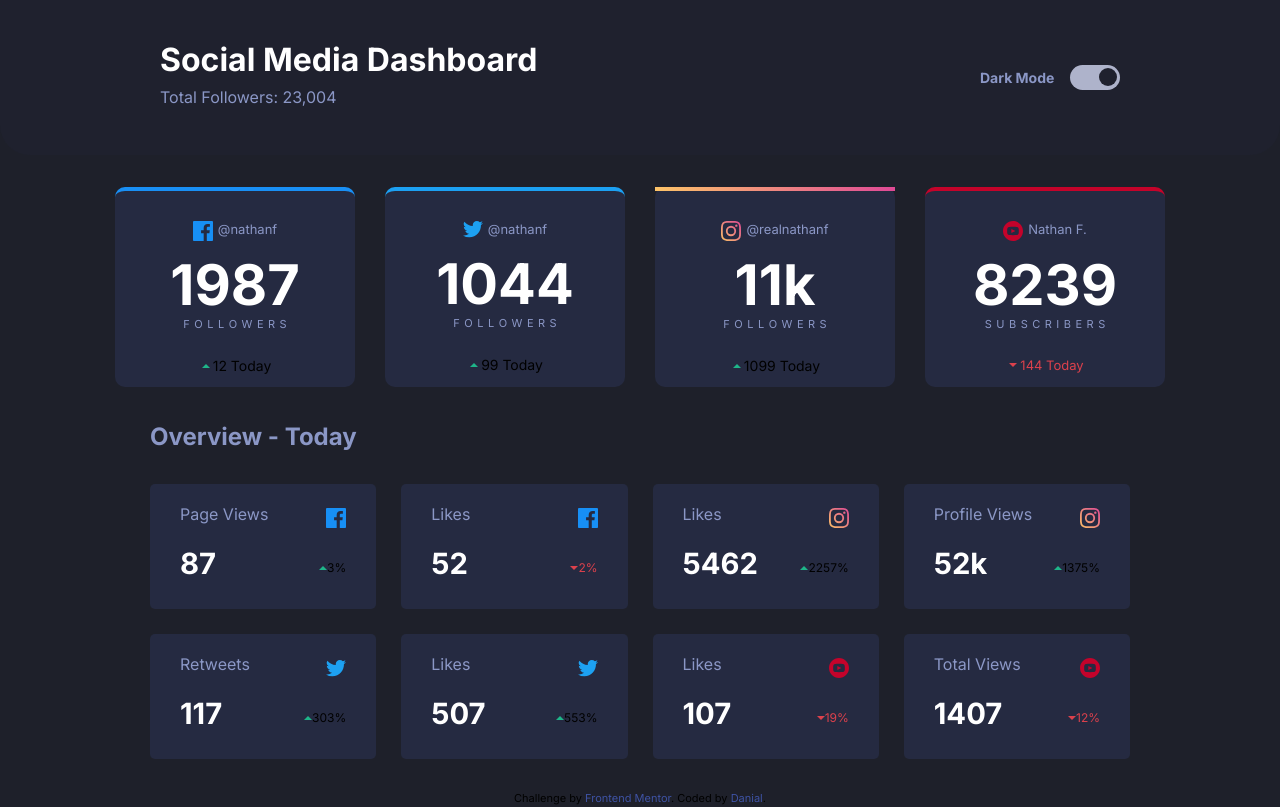
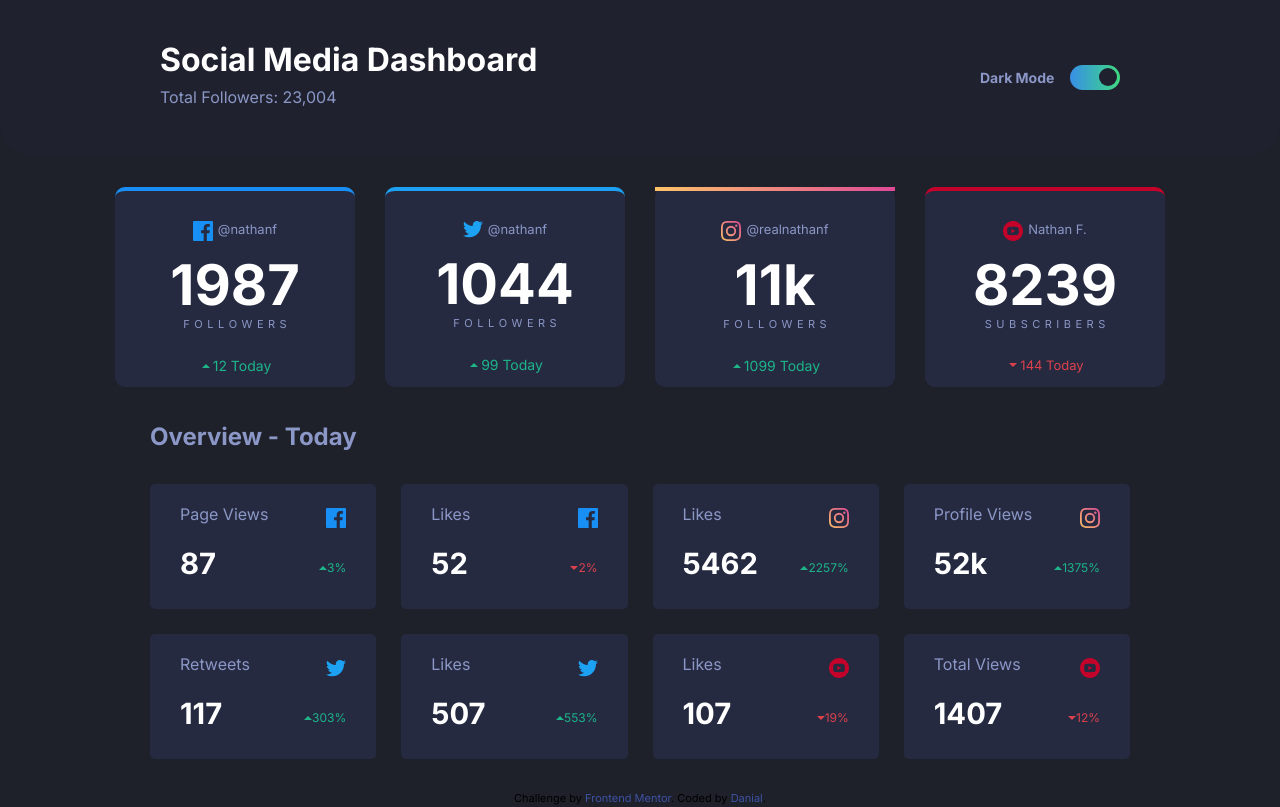
Before and after one commit to danielashjari/dark-light-mode-toggle, a website: page index.html in a window 1280 px wide. Drawn offline with Linux system fonts and the dark colour scheme.

Commit message:
step 1: color fix 2

```diff
--- a/app/scss/global/colors.scss
+++ b/app/scss/global/colors.scss
@@ -1,6 +1,4 @@
 :root{
-    --color-mode:'light'
-
     //Primary
     --rising-num: hsl(163, 72%, 41%);
     --falling-num: hsl(356, 69%, 56%);;
@@ -15,42 +13,42 @@
     --card-bg: hsl(227, 47%, 96%);
     --p-text: hsl(228, 12%, 44%);
     --h-text: hsl(230, 17%, 14%);
-    --card-hover: hsl(228, 33%, 91%);
-
-    //dark
-    --bg-d: hsl(230, 17%, 14%);
-    --top-bg-d: hsl(232, 19%, 15%);
-    --card-bg-d: hsl(228, 28%, 20%);
-    --p-text-d: hsl(228, 34%, 66%);
-    --h-text-d: hsl(0, 0%, 100%);
-    --toggle-d: linear-gradient(to right, hsl(210, 78%, 56%), hsl(146, 68%, 55%));
-    --card-hover-d: hsl(228, 25%, 27%);
+    --toggle: hsl(230, 22%, 74%);
+    --card-hover-l: hsl(228, 33%, 91%);
 
     //toggle
-    --toggle: hsl(230, 22%, 74%);
     --toggle-hover: linear-gradient(to right, hsl(210, 78%, 56%), hsl(146, 68%, 55%));
+}
+
+[data-theme='dark']{
+    --bg: hsl(230, 17%, 14%);
+    --top-bg: hsl(232, 19%, 15%);
+    --card-bg: hsl(228, 28%, 20%);
+    --p-text: hsl(228, 34%, 66%);
+    --h-text: hsl(0, 0%, 100%);
+    --toggle: linear-gradient(to right, hsl(210, 78%, 56%), hsl(146, 68%, 55%));
+    --card-hover: hsl(228, 25%, 27%);
 }
 
 @media (prefers-color-scheme: dark){
     :root{
-        --color-mode:'dark';
-    }
-
-    :root:not([data-user-color-scheme]) {
-        --bg: var(--bg-d);
-        --top-bg: var(--top-bg-d) ;
-        --card-bg: var(--card-bg-d);
-        --p-text: var(--p-text-d);
-        --h-text: var(--h-text-d);
-        --card-hover: var(--card-bg-d);
-    }
-
-    [data-user-color-scheme='dark'] {
-        --bg: var(--bg-d);
-        --top-bg: var(--top-bg-d) ;
-        --card-bg: var(--card-bg-d);
-        --p-text: var(--p-text-d);
-        --h-text: var(--h-text-d);
-        --card-hover: var(--card-bg-d);
+        --bg: hsl(230, 17%, 14%);
+        --top-bg: hsl(232, 19%, 15%);
+        --card-bg: hsl(228, 28%, 20%);
+        --p-text: hsl(228, 34%, 66%);
+        --h-text: hsl(0, 0%, 100%);
+        --toggle: linear-gradient(to right, hsl(210, 78%, 56%), hsl(146, 68%, 55%));
+        --card-hover: hsl(228, 25%, 27%);
     }
 }
+
+
+//.dark-mode{
+//    --bg: var(--bg-d);
+//    --top-bg: var(--top-bg-d) ;
+//    --card-bg: var(--card-bg-d);
+//    --p-text: var(--p-text-d);
+//    --h-text: var(--h-text-d);
+//    --card-hover: var(--card-bg-d);
+//    --toggle:var(--toggle-d)
+//}
```
Also changed, not shown: style.css, 1 other file.
